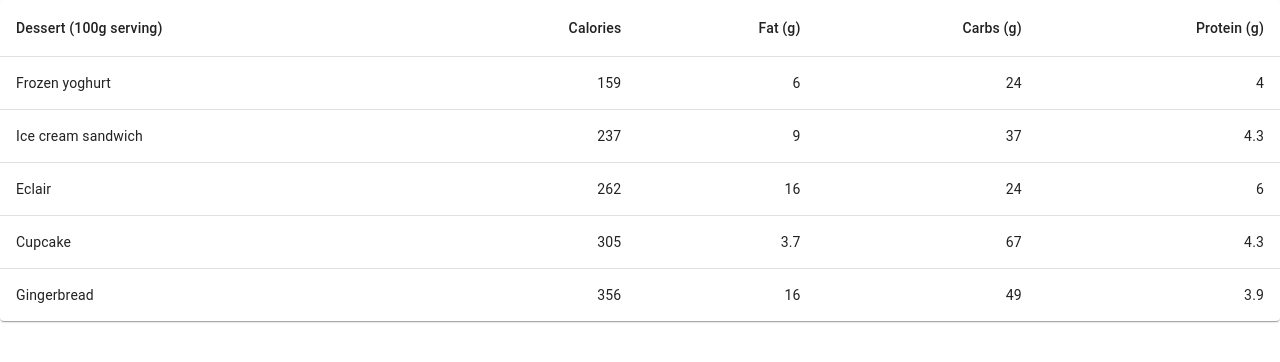
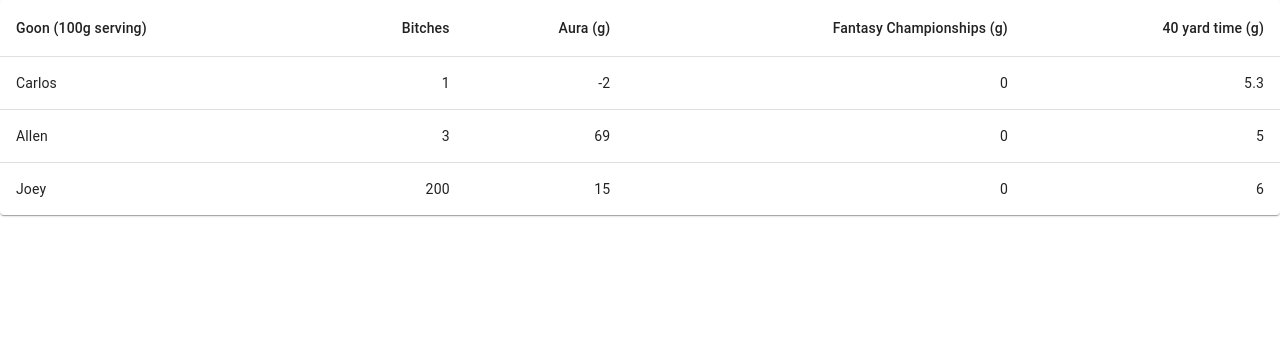
Before and after one commit to abel24m/locks-sports-picks, a Next.js app: page / in a window 1280 px wide. Shown: the top 362 px of the page. Built offline with nearby package versions, Linux system fonts and the light colour scheme.

Commit message:
changed list for fun

```diff
--- a/src/app/page.tsx
+++ b/src/app/page.tsx
@@ -61,11 +61,9 @@ function createData(
 
 
 const rows = [
-  createData('Frozen yoghurt', 159, 6.0, 24, 4.0),
-  createData('Ice cream sandwich', 237, 9.0, 37, 4.3),
-  createData('Eclair', 262, 16.0, 24, 6.0),
-  createData('Cupcake', 305, 3.7, 67, 4.3),
-  createData('Gingerbread', 356, 16.0, 49, 3.9),
+  createData('Carlos', 1, -2, 0 , 5.3),
+  createData('Allen', 3, 69, 0, 5.0),
+  createData('Joey', 200, 15, 0, 6.0),
 ];
 
 export default function BasicTable() {
@@ -74,11 +72,11 @@ export default function BasicTable() {
       <Table sx={{ minWidth: 650 }} aria-label="simple table">
         <TableHead>
           <TableRow>
-            <TableCell>Dessert (100g serving)</TableCell>
-            <TableCell align="right">Calories</TableCell>
-            <TableCell align="right">Fat&nbsp;(g)</TableCell>
-            <TableCell align="right">Carbs&nbsp;(g)</TableCell>
-            <TableCell align="right">Protein&nbsp;(g)</TableCell>
+            <TableCell>Goon (100g serving)</TableCell>
+            <TableCell align="right">Bitches</TableCell>
+            <TableCell align="right">Aura&nbsp;(g)</TableCell>
+            <TableCell align="right">Fantasy Championships&nbsp;(g)</TableCell>
+            <TableCell align="right">40 yard time&nbsp;(g)</TableCell>
           </TableRow>
         </TableHead>
         <TableBody>
```
Also changed, not shown: 1 other file (tests, documents, lock files or other folders).
